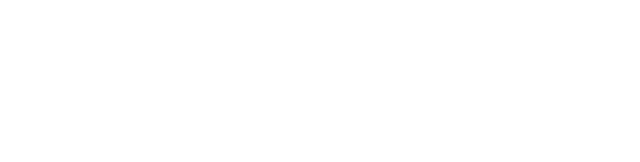
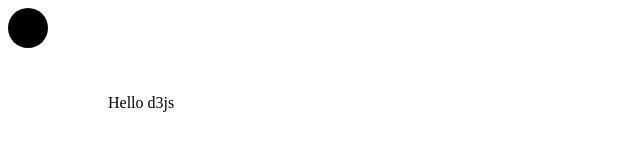
Before and after one commit to andagr/d3-test, a website with bundled scripts: page src/index.html in a window 1280 px wide. Shown: the whole page, without its empty margins (0-640 px from the left). Built offline with nearby package versions, Linux system fonts and the light colour scheme; files whose address does not match are found by name.

Commit message:
First working svg

```diff
--- a/src/index.html
+++ b/src/index.html
@@ -1,7 +1,6 @@
 <!DOCTYPE html>
 <html>
   <body>
-    <div class="root"></div>
     <script src="index.ts"></script>
   </body>
 </html>
--- a/src/index.ts
+++ b/src/index.ts
@@ -0,0 +1,28 @@
+import * as d3 from "d3";
+
+async function start () {
+  const values = await d3.json("http://localhost:1234/data/values@1.json");
+  console.log(values);
+}
+
+
+const svg = d3
+  .select("body")
+  .append("svg")
+  .attr("width", 500)
+  .attr("attr", 500);
+
+svg
+  .append("text")
+  .attr("x", 100)
+  .attr("y", 100)
+  .text("Hello d3js");
+
+svg
+  .append("circle")
+  .attr("r", 20)
+  .attr("cx", 20)
+  .attr("cy", 20);
+
+
+start();
--- a/tsconfig.json
+++ b/tsconfig.json
@@ -1,10 +1,14 @@
 {
   "compilerOptions": {
+    "target": "ES2017",
+    "module": "commonjs",
     "baseUrl": "./src",
     "paths": {
       "~/*": ["./*"]
     },
-    "typeRoots": ["node_modules/@types"]
+    "typeRoots": ["node_modules/@types"],
+    "resolveJsonModule": true,
+    "esModuleInterop": true
   },
   "include": ["src/**/*"]
 }
```
Also changed, not shown: package.json (+14 -2 lines), .eslintrc.json (added), dist/data/values@1.json (added), 2 other files.
